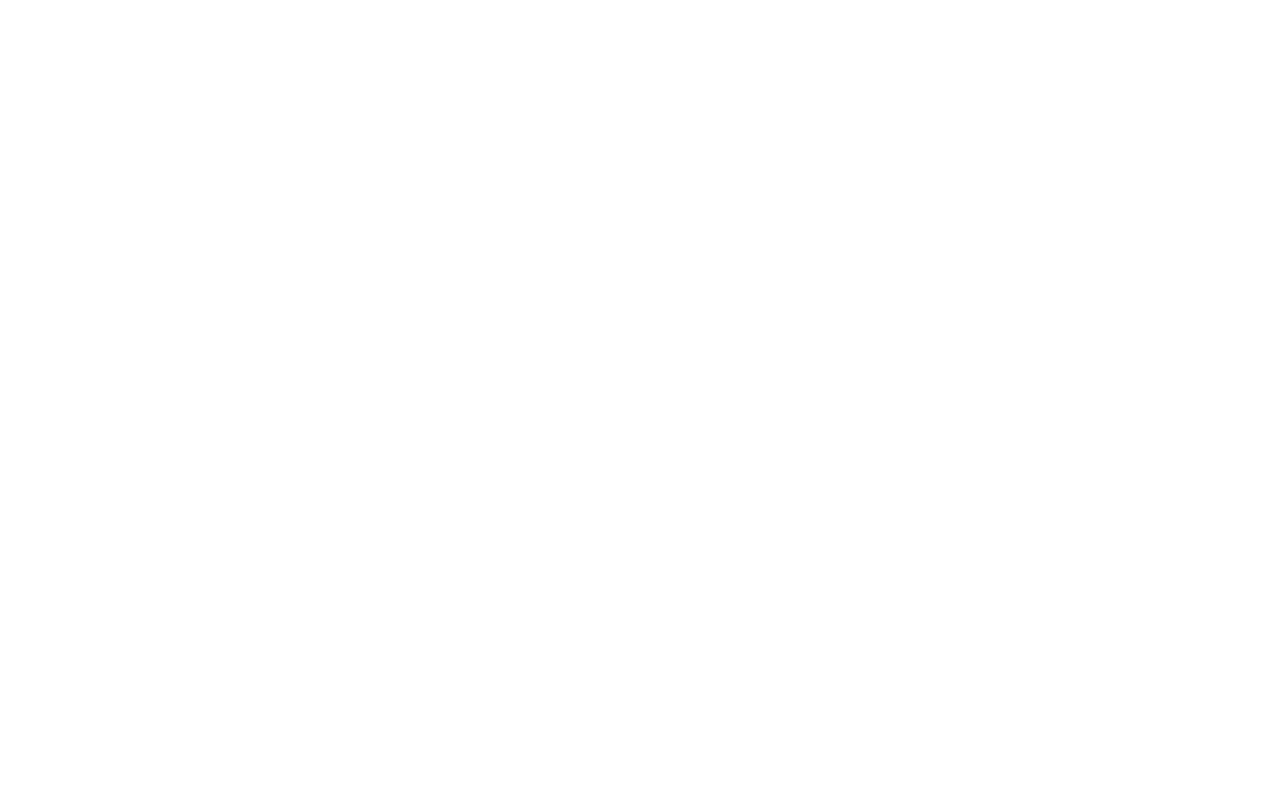
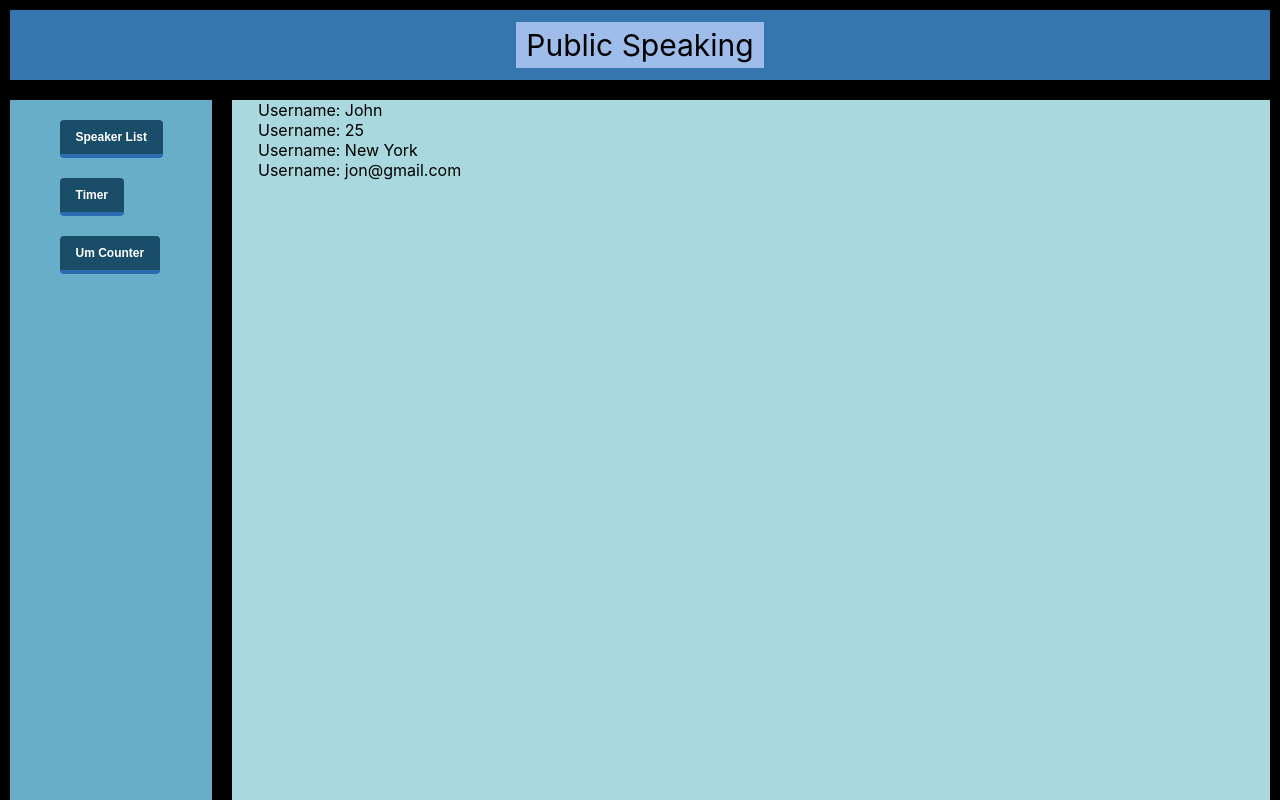
Before and after one commit to sandesb/React, a React (Create React App) app in the folder my-react-app/: page /pages/UserManagement/Detail/1/John in a window 1280 px wide. Before the commit this address had no page. Shown: the top 800 px of the page. Built offline with nearby package versions, Linux system fonts and the light colour scheme.

Commit message:
all-values-passed

```diff
--- a/my-react-app/src/App.js
+++ b/my-react-app/src/App.js
@@ -16,7 +16,7 @@
         <Route path="/" element={<Layout/>}>
           <Route path="/pages/UserManagement" element={<UserManagement/> } />
           <Route path="/pages/AddUser" element={<AddUser/> } />
-          <Route path="/pages/UserManagement/Detail/:id" element={<Detail/> } />
+          <Route path="/pages/UserManagement/Detail/:id/:username" element={<Detail/> } />
 
           <Route path="/pages/Faq" element={<Faq/> } />
           <Route path="/pages/Contact" element={<Contact/> } />
--- a/my-react-app/src/pages/UserManagement/Detail.js
+++ b/my-react-app/src/pages/UserManagement/Detail.js
@@ -1,15 +1,66 @@
+import { useState } from "react";
+import { useEffect } from "react";
+
 import { useParams } from "react-router-dom";
 
 
 const Detail = () =>{
 const {id}=useParams();
+const {username}=useParams();
+const data = [
+    {
+        id: 1,
+        username: 'John',
+        email: 'jon@gmail.com',
+        age: 25,
+        city: 'New York'
+    },
+    {
+        id: 2,
+
+        username: 'Cena',
+        email: 'cena@gmail.com',
+        age: 30,
+        city: 'New Jersey'
+    },
+    {
+        id: 3,
+
+        username: 'Brock',
+        email: 'brock@gmail.com',
+        age: 22,
+        city: 'Old York'
+    },
+    {
+        id: 4,
+        username: 'Lesnar',
+        email: 'lesnar@gmail.com',
+        age: 52,
+        city: 'New Berry'
+    },
+]
+const [user, setUser] = useState({
+    username:"",
+    email:"",
+    age:"",
+    city:"",
+
+});
+
+ useEffect(()=>{
+    const newUser = data.find((obj)=>obj.id.toString()===id.toString())
+    setUser(newUser);
+}, []);
+
     return (
         <div>
-            <h1>User Details {id}</h1>
-            <img class="club" src="/club1.png"></img>
+            {/* <h1>User Details {id} {username}</h1> */}
+            <div>Username: {user.username}</div>
+            <div>Username: {user.age}</div>
+            <div>Username: {user.city}</div>
+            <div>Username: {user.email}</div>
 
         </div>
-
         );
     };
 
--- a/my-react-app/src/pages/UserManagement/UserManagement.js
+++ b/my-react-app/src/pages/UserManagement/UserManagement.js
@@ -72,7 +72,7 @@
                     <td>{user.age}</td>
                     <td>{user.city}</td>
                     <td>
-            <Link to={`/pages/UserManagement/Detail/${user.id}`}> Detail </Link>
+            <Link to={`/pages/UserManagement/Detail/${user.id}/${user.username}`}> Detail </Link>
 
             <Link to={`/pages/AddUser/edit/${user.id}`}> Edit </Link>
 
```
